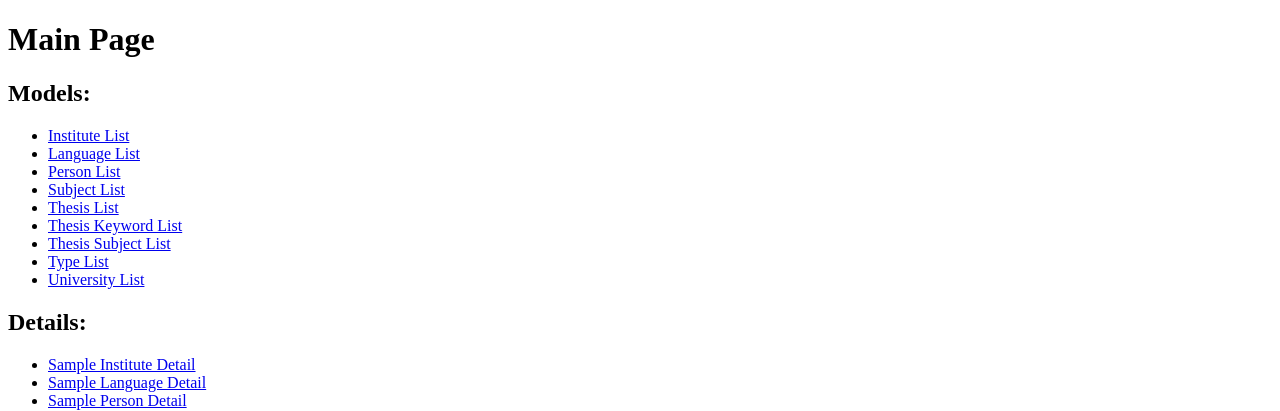
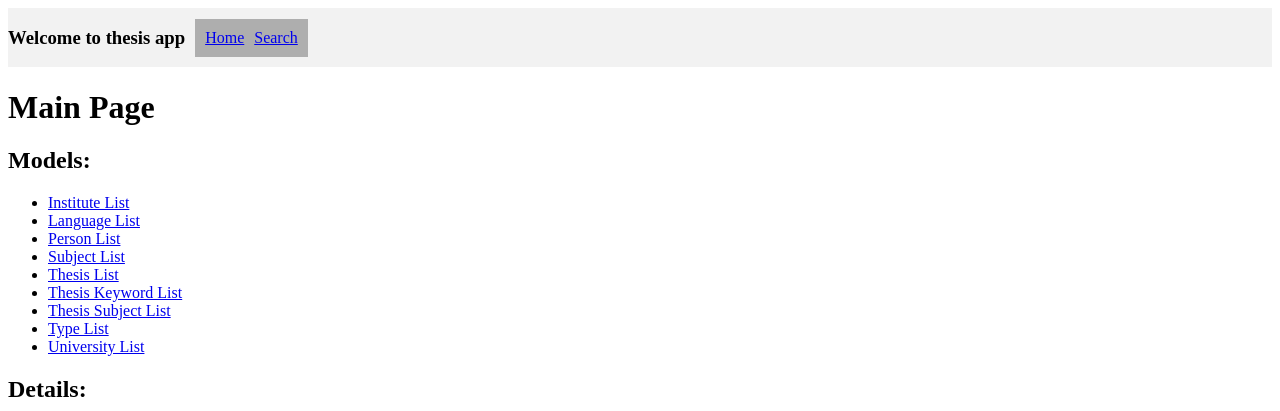
Before and after one commit to berkaysahiin/SE307, a Django app: template thesis/templates/main.html in a window 1280 px wide. Shown: the top 411 px of the page. Run offline with Django 5.2, Linux system fonts and the light colour scheme; the template is opened without the code that fills it, so the values that code supplies are empty.

Commit message:
adds a new navbar to main.html and search_results.html

```diff
--- /dev/null
+++ b/thesis/templates/header.html
@@ -0,0 +1,18 @@
+<!-- BEGIN: /c:/Users/Omer/OneDrive/Masaüstü/databse-proje/SE307/thesis/templates/header.html -->
+
+<header>
+    <div style="background-color: #f2f2f2;">
+        <div style="display: flex; align-items: center;">
+            <h3 style="margin-right: 10px;">Welcome to thesis app</h3>
+            <nav style="background-color: #aeaeae; padding: 10px;">
+                <ul style="list-style-type: none; margin: 0; padding: 0; display: flex;">
+                    <li style="margin-right: 10px;"><a href="{% url 'thesis:main' %}">Home</a></li>
+                    <li><a href="{% url 'thesis:search' %}">Search</a></li>
+                    <li><a href="{%url 'thesis:thesis_add'}"></a></li>
+                    <!-- add edit page to links maybe -->
+                </ul>
+            </nav>
+        </div>
+    </div>
+</header>
+<!-- END: /c:/Users/Omer/OneDrive/Masaüstü/databse-proje/SE307/thesis/templates/header.html -->
--- a/thesis/templates/main.html
+++ b/thesis/templates/main.html
@@ -3,6 +3,7 @@
 <head>
     <title>Main Page</title>
 </head>
+{% include 'header.html'%}
 <body>
     <h1>Main Page</h1>
 
--- a/thesis/templates/search/search_results.html
+++ b/thesis/templates/search/search_results.html
@@ -3,7 +3,7 @@
 <head>
     <title>Search Results</title>
 </head>
-
+{% include 'header.html' %}
 <body>
     <h1>Search Results</h1>
     <h3>
--- a/thesis/urls.py
+++ b/thesis/urls.py
@@ -5,7 +5,7 @@ from .views import main, search_view, ThesisCreateView, ThesisUpdateView
 app_name = 'thesis'
 
 urlpatterns = [
-    path('main/', main, name='main'),
+    path('', main, name='main'),
     path('institute/', views.InstituteListView.as_view(), name='institute-list'),
     path('institute/<int:pk>/', views.InstituteDetailView.as_view(), name='institute-detail'),
 
--- a/thesis/views.py
+++ b/thesis/views.py
@@ -108,7 +108,7 @@ def search_view(request):
             thesis = Thesis.objects.all()
             changed = False
 
-            thesis_copy = thesis #a is a copy of thesis
+            #thesis_copy = thesis #a is a copy of thesis
             if thesis_no != None and int(thesis_no) >= 1000000:
                 thesis = thesis.filter(thesis_no=thesis_no)
                 changed = True
@@ -154,8 +154,8 @@ def search_view(request):
             if number_of_pages_max != None and number_of_pages_min != None:
                 thesis = thesis.filter(number_of_pages__range=[number_of_pages_min, number_of_pages_max])
                 changed = True
-            if changed == False:
-                thesis = thesis_copy
+    if changed == False:
+        thesis = None
 
     results = thesis
     context['results'] = results #results will be a list of Thesis objects but for now it is None
```
